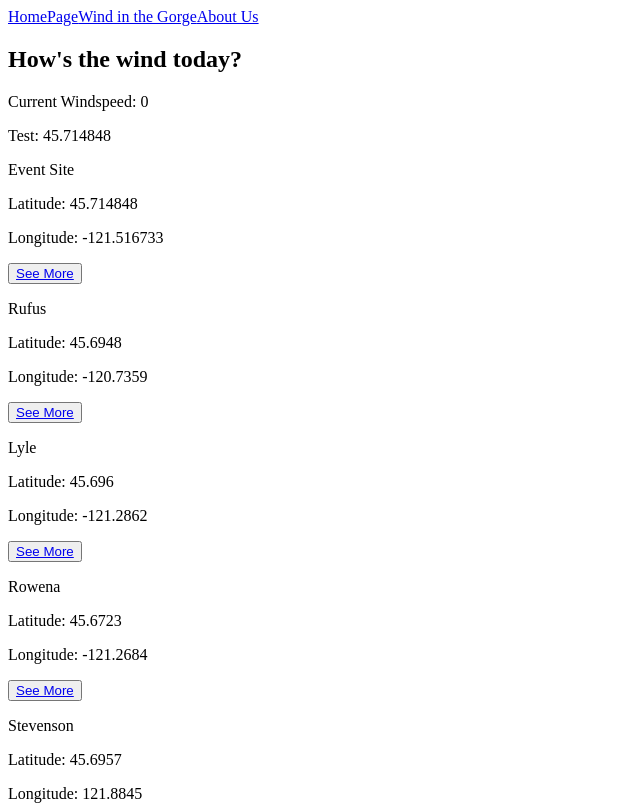
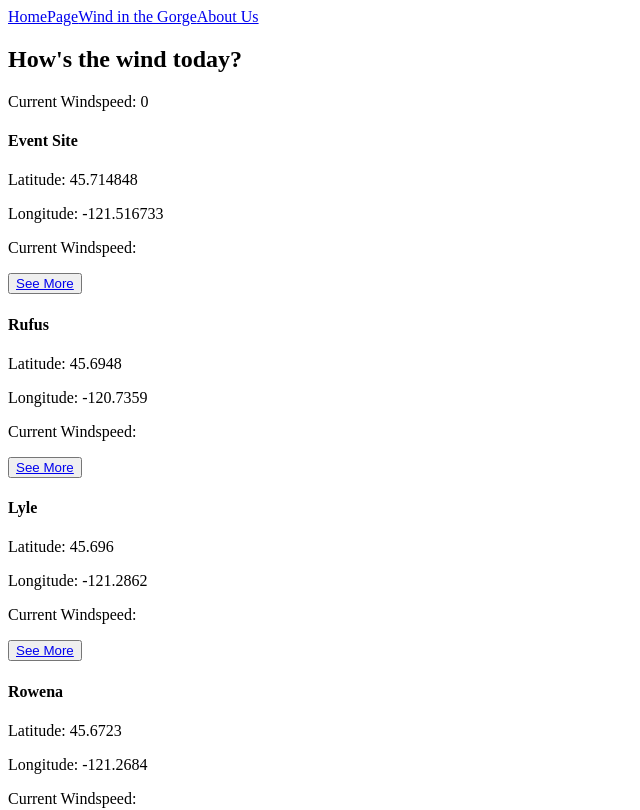
Before and after one commit to ksoutherland1/wind, a React (Create React App) app: page /List in a window 1280 px wide. Shown: the top 810 px of the page, without its empty margins (0-640 px from the left). Built offline with nearby package versions, Linux system fonts and the light colour scheme; no server answers.

Commit message:
Debugged MoreInfo route

```diff
--- a/src/components/App/App.js
+++ b/src/components/App/App.js
@@ -1,10 +1,10 @@
 import './App.css';
 import { Routes, Route, Link } from 'react-router-dom';
 import React, { useState } from 'react';
-import Homepage from '../Homepage';
-import About from '../About';
+import Homepage from '../Static pages/Homepage';
+import About from '../Static pages/About';
 import List from '../List/List';
-// import MoreInfo from '../MoreInfo';
+import MoreInfo from '../List/MoreInfo';
 
 
 function App() {
@@ -20,9 +20,9 @@ function App() {
       </nav>
       <main>
         <Routes>
-          <Route path='/*' element={<Homepage />} />
-          <Route path='/List/' element={<List currentData={currentData} setCurrentData={setCurrentData}/>} />
-          {/* <Route path='/List/MoreInfo/*' element={<MoreInfo data={forecastData} setData={setForecastData}/>} /> */}
+          <Route path='/' element={<Homepage />} />
+          <Route path='/List/*' element={<List currentData={currentData} setCurrentData={setCurrentData}/>} />
+          <Route path='/MoreInfo' element={<MoreInfo data={forecastData} setData={setForecastData}/>} />
           <Route path='/About' element={<About />} />
         </Routes>
       </main>
--- a/src/components/List/List.js
+++ b/src/components/List/List.js
@@ -1,12 +1,13 @@
-import { Link } from 'react-router-dom';
+import { Link, Routes, Route } from 'react-router-dom';
 import React, { useState, useEffect } from 'react';
-
+import MoreInfo from './MoreInfo';
 import locationData from './locations.json';
 
 const urlBase = 'https://flexweather.com/api/'
 
 function List({ currentData, setCurrentData }) {
 
+    // let maybe = locationData.map(item => {
         useEffect(() => {
             const url = `${urlBase}now?lat=${locationData[0].lat}&lon=${locationData[0].lon}&units=imperial`;
 
@@ -22,21 +23,29 @@ function List({ currentData, setCurrentData }) {
         fetch(url, requestOptions)
             .then(response => response.json())
             .then((result) => {
-            console.log(result)
+                console.log(result);
+                let newCurrentData = result.wind_speed;
+                setCurrentData(newCurrentData);
             })
             .catch(error => console.log('error', error));
-    })
+        }
+    )
+
 
     let list = locationData.map(item => {
         return (
             <div
                 className='locationName'
                 key={item.name}>
-                <p>{item.name}</p>
+                <h4>{item.name}</h4>
                 <p>Latitude: {item.lat}</p>
                 <p>Longitude: {item.lon}</p>
+                <p>Current Windspeed: </p>
                 <button>
-                    <Link to={`/MoreInfo/${item.name}`}>{'See More'}</Link>
+                    <Link to='/MoreInfo'>{'See More'}</Link>
+                    <Routes>
+                        <Route path='/MoreInfo' element={<MoreInfo />} />
+                    </Routes>
                 </button>
             </div>
         );
@@ -45,11 +54,9 @@ function List({ currentData, setCurrentData }) {
         <>
             <h2>How's the wind today?</h2>
             <p>Current Windspeed: {currentData}</p>
-            <p>Test: {locationData[0].lat}</p>
             {list}
         </>
     );
 
 }
-
 export default List;
--- a/src/components/MoreInfo.js
+++ b/src/components/List/MoreInfo.js
@@ -1,9 +1,10 @@
-// import locationData from './locations.json';
 
-function MoreInfo({ data, setData }) {
+
+function MoreInfo({ forecastData, setForecastData }) {
     return (
         <div>
             <h2>More Info Page</h2>
+            <p>More info on:</p>
         </div>
     );
 }
--- a/src/components/List/locations.json
+++ b/src/components/List/locations.json
@@ -34,7 +34,7 @@
     {
         "name": "Stevenson",
         "lat": 45.6957,
-        "lon": 121.8845,
+        "lon": -121.8845,
         "gridId": "PQR",
         "gridX": 139,
         "gridY": 106
--- a/src/components/About.js
+++ b/src/components/Static pages/About.js
@@ -1,4 +1,3 @@
-import { Link, Route, Routes } from "react-router-dom";
 
 
 function About(props) {
@@ -6,6 +5,7 @@ function About(props) {
         <div>
             <main>
                 <h2>About</h2>
+                <p>Created by an indecisive developer</p>
             </main>
         </div>
     );
```
Also changed, not shown: src/components/Static pages/Homepage.js (renamed from src/components/Homepage.js). Lines whose indentation alone changed are shown as unchanged.
